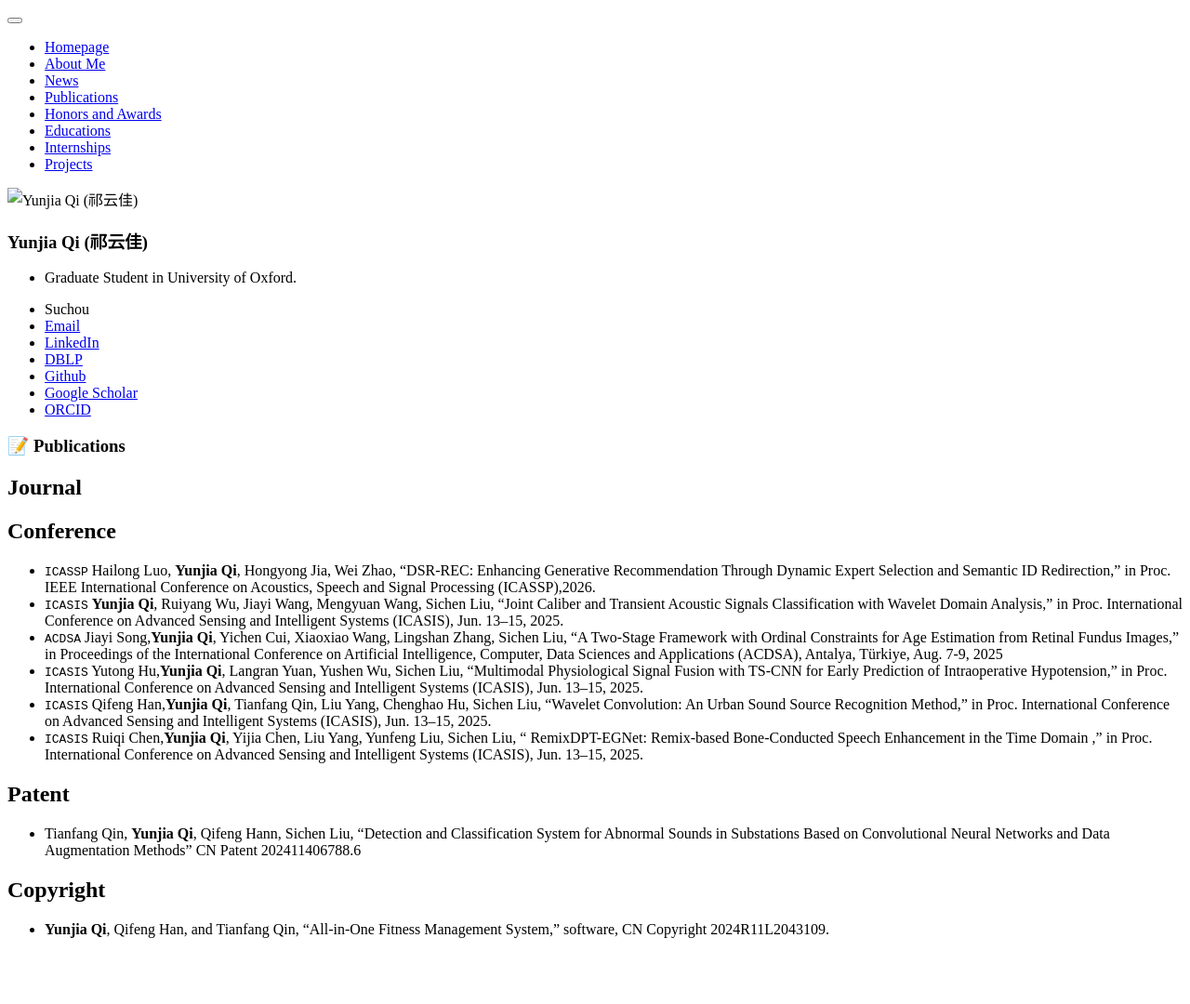
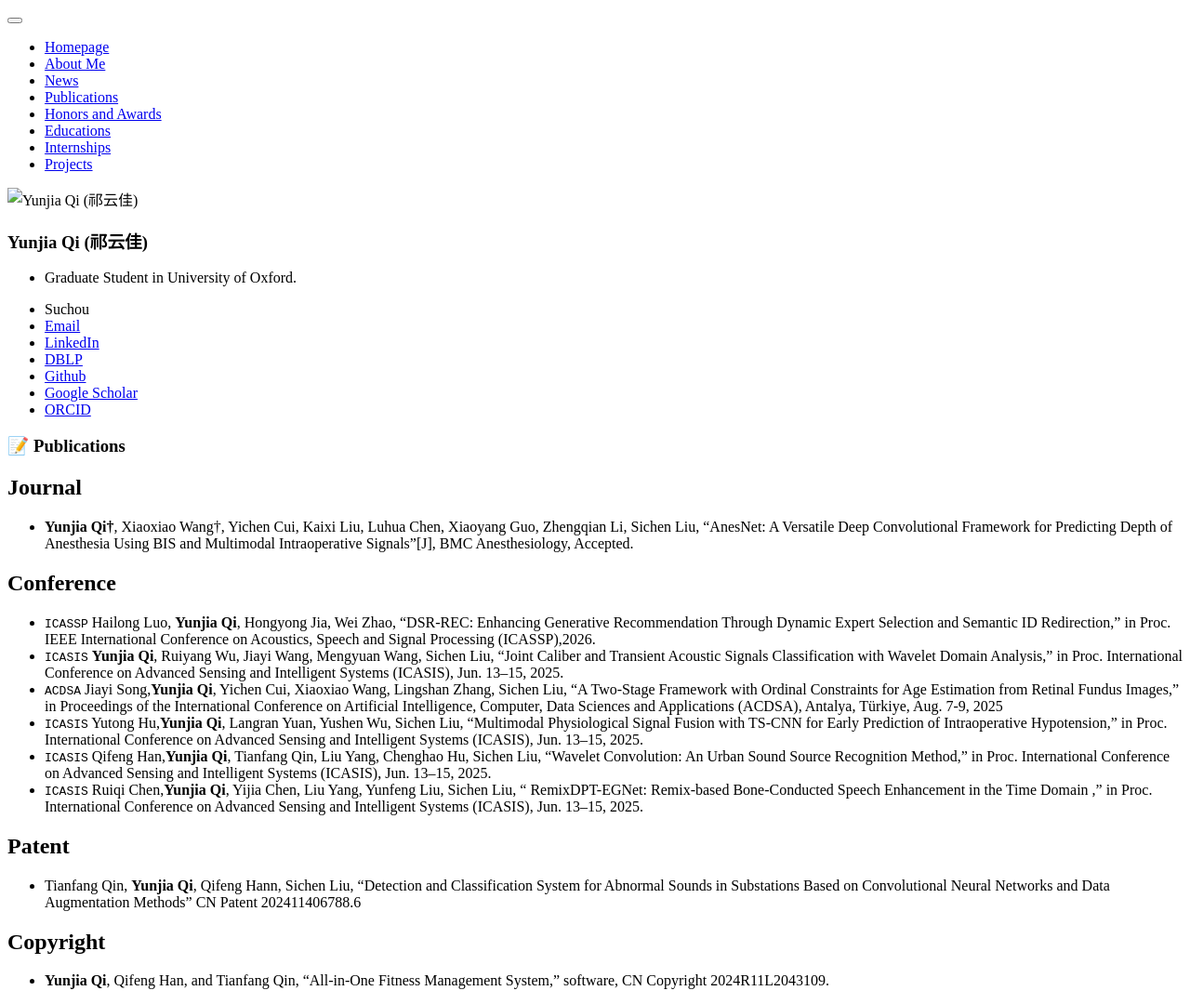
Before and after one commit to QiYunjia/QiYunjia.github.io, a Jekyll site: the page built from _pages/includes/pub.md, in a window 1280 px wide. Shown: the whole page at 93% size. Built offline with Jekyll 4.4.1, drawn with Linux system fonts in a browser that asks for light colours; our own code applies the rules of GitHub Pages for plain Markdown files; before the commit the page ends 1025 px from its top, so only the background shows below that.

Commit message:
Update pub.md

```diff
--- a/_pages/includes/pub.md
+++ b/_pages/includes/pub.md
@@ -5,9 +5,9 @@
 
 <!--
 - **Yunjia Qi**, Feiran Yang, Tonghui Wu, Sichen Liu, Phase Correction: Strucurally Guided Phase Modeling For Speech Enhancement[J], IEEE Signal Processing Letters
+-->
+- **Yunjia Qi†**, Xiaoxiao Wang†, Yichen Cui, Kaixi Liu, Luhua Chen, Xiaoyang Guo, Zhengqian Li, Sichen Liu, "AnesNet: A Versatile Deep Convolutional Framework for Predicting Depth of Anesthesia Using BIS and Multimodal Intraoperative Signals"[J], BMC Anesthesiology, Accepted.
 
-- Xiaoxiao Wang†, **Yunjia Qi†(Co-First Author)**, Zhengqian Li, Sichen Liu, Co-first author，A Convolutional Neural Network Model to Predict Deep Hypnotic Events from Bispectral Index Values[J], Anesthesia & Analgesia
--->
 ## Conference
 - ``ICASSP`` Hailong Luo, **Yunjia Qi**, Hongyong Jia, Wei Zhao, "DSR-REC: Enhancing Generative Recommendation Through Dynamic Expert Selection and Semantic ID Redirection," in Proc. IEEE International Conference on Acoustics, Speech and Signal Processing (ICASSP),2026.
 - ``ICASIS`` **Yunjia Qi**, Ruiyang Wu, Jiayi Wang, Mengyuan Wang, Sichen Liu, "Joint Caliber and Transient Acoustic Signals Classification with Wavelet Domain Analysis," in Proc. International Conference on Advanced Sensing and Intelligent Systems (ICASIS), Jun. 13–15, 2025.
```
